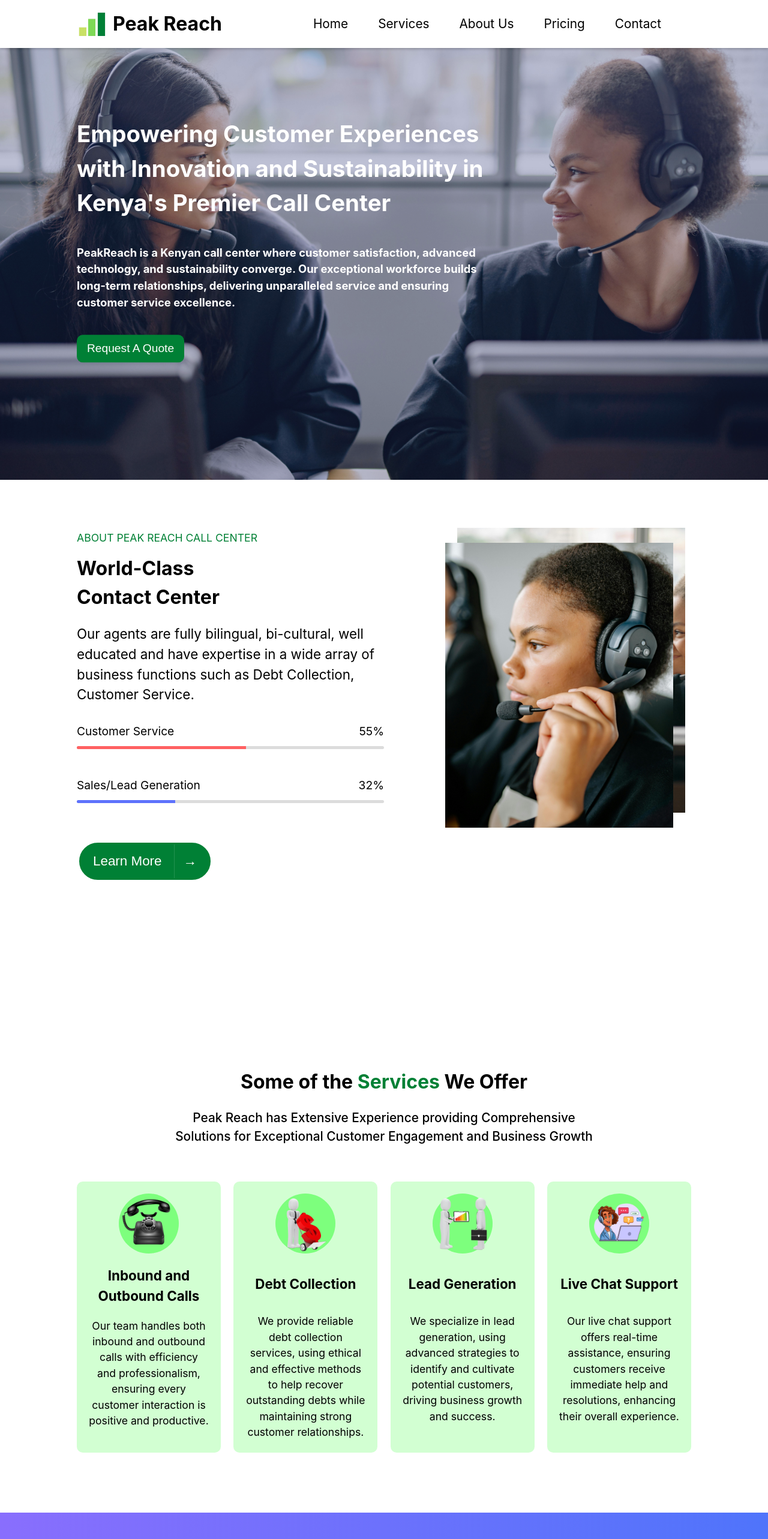
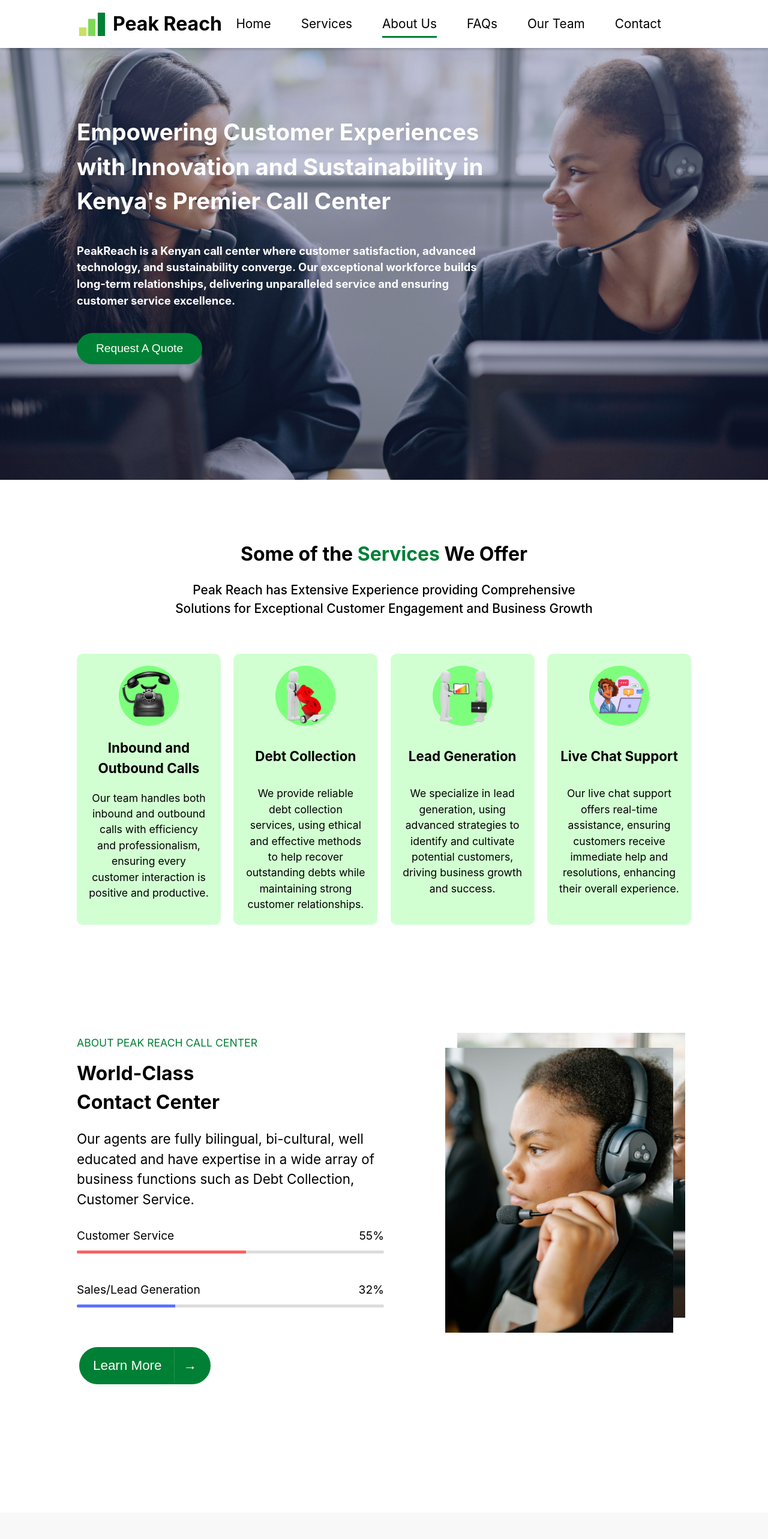
Before and after one commit to k-malongo/PeakReachCallCenter, a React (Vite) app: page / in a window 1280 px wide. Shown: the top 2566 px of the page at 60% size. Built offline with nearby package versions, Linux system fonts and the light colour scheme.

Commit message:
show active link

```diff
--- a/src/App.css
+++ b/src/App.css
@@ -63,6 +63,7 @@ p {
 
 #navbar .links a {
   margin-right: 50px;
+  padding-bottom: 8px;
   font-size: 1.1rem;
   text-decoration: none;
 }
@@ -74,8 +75,10 @@ p {
   color: #000;
 }
 
-#navbar .links a:hover {
-  color: #008035;
+#navbar .links a:hover,
+#navbar .links .active {
+  border-bottom: 3px solid #008035;
+  transition: all 0.3s ease-in-out;
 }
 
 #header {
@@ -120,9 +123,9 @@ p {
 #header .action {
   background: #008035;
   color: white;
-  padding: 10px 15px;
+  padding: 13px 30px;
   border: 2px solid #008035;
-  border-radius: 10px;
+  border-radius: 30px;
   font-size: 1.1rem;
 }
 
@@ -132,6 +135,77 @@ p {
   transition: all 0.7s ease-in-out;
 }
 
+#services {
+  padding: 10vh 0;
+}
+
+#services .content {
+  width: 80%;
+  margin: auto;
+}
+
+#services .title {
+  text-align: center;
+  font-size: 1.8rem;
+  margin-top: 20px;
+}
+
+#services .title span {
+  color: #008035;
+}
+
+#services .subtitle {
+  margin: 20px auto 60px;
+  max-width: 800px;
+  font-size: 1.1rem;
+  font-weight: 500;
+  text-align: center;
+}
+
+#services .container {
+  display: flex;
+  flex-wrap: wrap;
+  gap: 20px;
+  justify-content: space-between;
+  margin: 20px 0;
+}
+
+#services .card {
+  width: 200px;
+  background: rgb(210, 255, 210);
+  border-radius: 10px;
+  padding: 20px;
+  text-align: center;
+}
+
+#services .card:hover {
+  background: #008035;
+  color: white;
+  transition: all 0.7s ease-in-out;
+}
+
+#services .card_icon {
+  width: 100px;
+  height: 100px;
+  border-radius: 50%;
+  background: rgb(125, 255, 125);
+  margin: 0 auto 20px;
+}
+
+#services .card_icon img {
+  width: 100%;
+  height: 100%;
+  object-fit: cover;
+}
+
+#services .card_title {
+  font-size: 1.2rem;
+  min-height: 60px;
+  margin-bottom: 20px;
+  display: flex;
+  align-items: center;
+  justify-content: center;
+}
 
 #about {
   height: 100vh;
@@ -257,76 +331,63 @@ p {
   z-index: 1;
 }
 
-#services {
-  padding: 10vh 0;
+#start {
+  background: #f8f8f8;
+  padding: 10vh 10%;
 }
 
-#services .content {
-  width: 80%;
-  margin: auto;
+#start .title {
+  text-transform: uppercase;
+  color: #008035;
+  font-size: 1.4rem;
+  font-weight: 500;
 }
 
-#services .title {
-  text-align: center;
-  font-size: 1.8rem;
-  margin-top: 20px;
+#start .subtitle {
+  text-transform: capitalize;
+  font-size: 2.2rem;
+  margin: 10px 0 40px;
+  max-width: 200px;
 }
 
-#services .title span {
-  color: #008035;
+#start .card_container {
+  display: flex;
+  margin-bottom: 40px;
 }
 
-#services .subtitle {
-  margin: 20px auto 60px;
-  max-width: 800px;
+#start .card {
+  width: 300px;
+}
+
+#start .card .card_title {
+  max-width: 120px;
+  min-height: 45px;
   font-size: 1.1rem;
   font-weight: 500;
-  text-align: center;
 }
 
-#services .container {
+#start .card .line_container {
   display: flex;
-  flex-wrap: wrap;
-  gap: 20px;
-  justify-content: space-between;
-  margin: 20px 0;
+  align-items: center;
+  margin: 30px 0;
 }
 
-#services .card {
-  width: 200px;
-  background: rgb(210, 255, 210);
-  border-radius: 10px;
-  padding: 20px;
-  text-align: center;
+#start .card .line_container .number {
+  background: #7470fc;
+  color: #fff;
+  padding: 10px;
+  border-radius: 50%;
 }
 
-#services .card:hover {
-  background: #008035;
-  color: white;
-  transition: all 0.7s ease-in-out;
+#start .card .line_container .line {
+  height: 3px;
+  width: 100%;
+  background: #7470fc;
 }
 
-#services .card_icon {
-  width: 100px;
-  height: 100px;
-  border-radius: 50%;
-  background: rgb(125, 255, 125);
-  margin: 0 auto 20px;
-}
-
-#services .card_icon img {
-  width: 100%;
-  height: 100%;
-  object-fit: cover;
-}
-
-#services .card_title {
-  font-size: 1.2rem;
-  min-height: 60px;
-  margin-bottom: 20px;
-  display: flex;
-  align-items: center;
-  justify-content: center;
+#start .card .card_text {
+  max-width: 250px;
+  font-size: 1.05rem;
 }
 
 #testimonials {
@@ -341,13 +402,13 @@ p {
 
 #testimonials .title {
   text-transform: uppercase;
-  font-size: 1rem;
+  font-size: 1.4rem;
   margin-bottom: 10px;
 }
 
 #testimonials .subtitle {
   text-transform: capitalize;
-  font-size: 1.8rem;
+  font-size: 2.2rem;
   max-width: 400px;
   margin: 0 auto 40px;
 }
@@ -419,65 +480,6 @@ p {
   background: #008035 !important;
 }
 
-#pricing {
-  background: #f8f8f8;
-  padding: 10vh 10%;
-}
-
-#pricing .title {
-  text-transform: uppercase;
-  color: #008035;
-  font-size: 1.05rem;
-  font-weight: 500;
-}
-
-#pricing .subtitle {
-  text-transform: capitalize;
-  font-size: 2rem;
-  margin: 10px 0 40px;
-  max-width: 200px;
-}
-
-#pricing .card_container {
-  display: flex;
-  margin-bottom: 40px;
-}
-
-#pricing .card {
-  width: 300px;
-}
-
-#pricing .card .card_title {
-  max-width: 120px;
-  min-height: 45px;
-  font-size: 1.1rem;
-  font-weight: 500;
-}
-
-#pricing .card .line_container {
-  display: flex;
-  align-items: center;
-  margin: 30px 0;
-}
-
-#pricing .card .line_container .number {
-  background: #7470fc;
-  color: #fff;
-  padding: 10px;
-  border-radius: 50%;
-}
-
-#pricing .card .line_container .line {
-  height: 3px;
-  width: 100%;
-  background: #7470fc;
-}
-
-#pricing .card .card_text {
-  max-width: 250px;
-  font-size: 1.05rem;
-}
-
 #faq {
   padding: 10vh 10%;
 }
@@ -497,7 +499,7 @@ p {
 
 #faq .subtitle {
   text-transform: capitalize;
-  font-size: 2.5rem;
+  font-size: 2.2rem;
 }
 
 #faq .container {
@@ -611,7 +613,7 @@ p {
 }
 
 #team .header .subtitle {
-	font-size: 2.5rem;
+  font-size: 2.2rem;
   text-transform: capitalize;
 }
 
@@ -632,7 +634,8 @@ p {
 }
 
 #team .card:hover img {
-  filter: invert(30%) sepia(88%) saturate(1305%) hue-rotate(121deg) brightness(87%);
+  filter: invert(30%) sepia(88%) saturate(1305%) hue-rotate(121deg)
+    brightness(87%);
 }
 
 #team .card img {
@@ -879,11 +882,11 @@ p {
     height: 90px;
   }
 
-  #pricing .card .card_text {
+  #start .card .card_text {
     max-width: 220px;
   }
 
-  #pricing .prices .card {
+  #start .prices .card {
     height: 410px;
   }
 }
--- a/src/App.jsx
+++ b/src/App.jsx
@@ -1,25 +1,47 @@
 import "./App.css";
+
+import { useEffect } from "react";
+import { useLocation } from "react-router-dom";
 
 import Navbar from "./components/Navbar.jsx";
 import Header from "./components/Header.jsx";
 import Services from "./components/Services.jsx";
 import About from "./components/About.jsx";
 import Testimonials from "./components/Testimonials.jsx";
-import Pricing from "./components/Pricing.jsx";
+import Start from "./components/Start.jsx";
 import FAQ from "./components/FAQ.jsx";
 import Team from "./components/Team.jsx";
 import Contact from "./components/Contact.jsx";
 import Footer from "./components/Footer.jsx";
 
 function App() {
+	const { pathname, hash, key } = useLocation();
+
+	useEffect(() => {
+		// if not a hash link, scroll to top
+		if (hash === "") {
+			window.scrollTo(0, 0);
+		}
+		// else scroll to id
+		else {
+			setTimeout(() => {
+				const id = hash.replace("#", "");
+				const element = document.getElementById(id);
+				if (element) {
+					element.scrollIntoView();
+				}
+			}, 0);
+		}
+	}, [pathname, hash, key]); // do this on route change
+
 	return (
 		<>
 			<Navbar />
 			<Header />
+			<Services />
 			<About />
-			<Services />
+			<Start />
 			<Testimonials />
-			<Pricing />
 			<FAQ />
 			<Team/>
 			<Contact />
--- a/src/components/Footer.jsx
+++ b/src/components/Footer.jsx
@@ -44,22 +44,22 @@ export default function Footer() {
             <ul>
               <li>
                 <p>
-                  <Link>Features</Link>
+                  <Link to="/#services">Services</Link>
                 </p>
               </li>
               <li>
                 <p>
-                  <Link>Pricing</Link>
+                  <Link to="/#faq">FAQs</Link>
                 </p>
               </li>
               <li>
                 <p>
-                  <Link>Sign Up</Link>
+                  <Link to="/#team">Our Team</Link>
                 </p>
               </li>
               <li>
                 <p>
-                  <Link>FAQs</Link>
+                  <Link to="/#contact">Contact</Link>
                 </p>
               </li>
             </ul>
--- a/src/components/Navbar.jsx
+++ b/src/components/Navbar.jsx
@@ -2,7 +2,7 @@ import { useEffect, useState } from "react";
 import { Link } from "react-router-dom";
 
 export default function Navbar() {
-	// const [activeLink, setActiveLink] = useState("header");
+  const [activeLink, setActiveLink] = useState("header");
   const [navTop, setNavTop] = useState(true);
 
   useEffect(() => {
@@ -16,25 +16,34 @@ export default function Navbar() {
         setNavTop(true);
       }
 
-			// const elements = ["header", "services"];
-			// const observable = {};
-			// elements.forEach((element) => {
-			// 	const el = document.getElementById(element);
-			// 	if (el) observable[element] = el;
-			// });
-			// const pos = {};
-			// for (const key in observable) {
-			// 	const rect = observable[key].getBoundingClientRect();
-			// 	pos[key] = rect;
-			// }
-			// const scrolled = Object.keys(pos).filter((key) => {
-			// 	const rect = pos[key];
-			// 	if (rect.top < window.innerHeight / 2 && rect.bottom >= 0) {
-			// 		return true;
-			// 	}
-			// 	return false;
-			// });
-			// setActiveLink(scrolled[scrolled.length - 1]);
+      const elements = [
+        "header",
+        "services",
+        "about",
+		"start",
+        "testimonials",
+        "faq",
+        "team",
+        "contact",
+      ];
+      const observable = {};
+      elements.forEach((element) => {
+        const el = document.getElementById(element);
+        if (el) observable[element] = el;
+      });
+      const pos = {};
+      for (const key in observable) {
+        const rect = observable[key].getBoundingClientRect();
+        pos[key] = rect;
+      }
+      const scrolled = Object.keys(pos).filter((key) => {
+        const rect = pos[key];
+        if (rect.top < window.innerHeight / 2 && rect.bottom >= 0) {
+          return true;
+        }
+        return false;
+      });
+      setActiveLink(scrolled[scrolled.length - 1]);
     };
 
     window.addEventListener("scroll", handleScroll);
@@ -53,11 +62,48 @@ export default function Navbar() {
         </div>
 
         <div className="links">
-					<Link to="/">Home</Link>
-					<Link to="/">Services</Link>
-					<Link to="/">About Us</Link>
-					<Link to="/">Pricing</Link>
-					<Link to="/">Contact</Link>
+          <Link
+            to="/"
+            className={activeLink === "header" ? "active link" : "link"}
+          >
+            Home
+          </Link>
+          <Link
+            to="/#services"
+            className={activeLink === "services" ? "active link" : "link"}
+          >
+            Services
+          </Link>
+          <Link
+            to="/#about"
+            className={
+              activeLink === "about" ||
+              activeLink === "testimonials" ||
+              activeLink === "start"
+                ? "active link"
+                : "link"
+            }
+          >
+            About Us
+          </Link>
+          <Link
+            to="/#faq"
+            className={activeLink === "faq" ? "active link" : "link"}
+          >
+            FAQs
+          </Link>
+          <Link
+            to="/#team"
+            className={activeLink === "team" ? "active link" : "link"}
+          >
+            Our Team
+          </Link>
+          <Link
+            to="/#contact"
+            className={activeLink === "contact" ? "active link" : "link"}
+          >
+            Contact
+          </Link>
         </div>
       </div>
     </div>
--- a/src/components/Pricing.jsx
+++ b/src/components/Start.jsx
@@ -1,6 +1,6 @@
-export default function Pricing() {
+export default function Start() {
   return (
-    <div id="pricing">
+    <div id="start">
       <h2 className="title">four easy steps</h2>
       <h3 className="subtitle">how to get started</h3>
 
```
Lines whose indentation alone changed are shown as unchanged.
